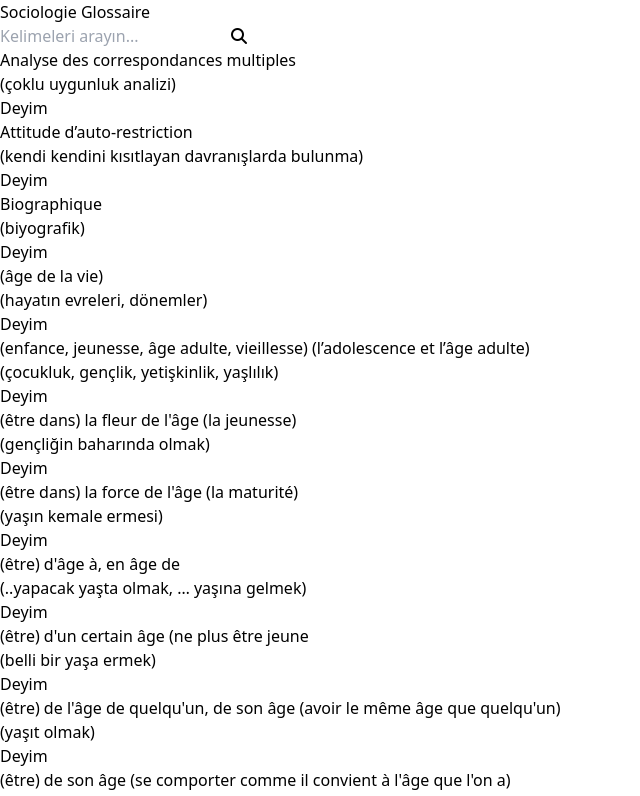
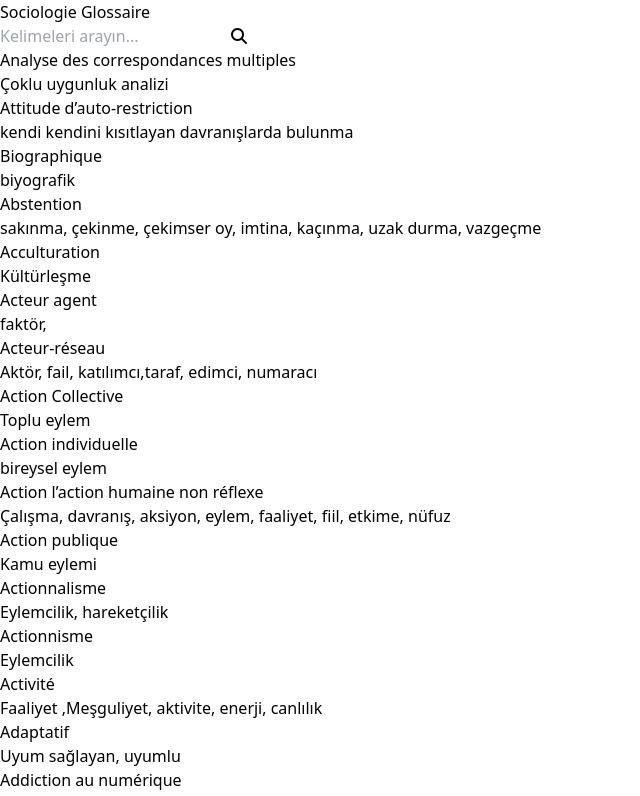
Before and after one commit to gulsucanli/sonhali, a React (Vite) app in the folder my-project/: page / in a window 1280 px wide. Shown: the top 796 px of the page, without its empty margins (0-640 px from the left). Built offline with nearby package versions, Linux system fonts and the light colour scheme.

Commit message:
modified:   my-project/public/data4.csv 	modified:   my-project/src/App.jsx

```diff
--- a/my-project/src/App.jsx
+++ b/my-project/src/App.jsx
@@ -1,10 +1,11 @@
-import React, { useState, useEffect } from 'react';
+import React, { useState, useEffect, useMemo } from 'react';
 import Papa from 'papaparse';
 
 const CsvData = () => {
   const [data, setData] = useState([]);
   const [searchTerm, setSearchTerm] = useState("");
   const [isLoading, setIsLoading] = useState(false);
+  const [error, setError] = useState(null);
 
   useEffect(() => {
       const fetchData = async () => {
@@ -19,13 +20,18 @@ const CsvData = () => {
               setData(parsedData.data);
           } catch (error) {
               console.error("Veri alınırken bir hata oluştu:", error);
+              setError(error);
           }
           setIsLoading(false);
       };
       fetchData();
   }, []);
 
-    const filteredData = data.filter((val) => {
+  const capitalizeFirstLetter = (string) => {
+    return string.charAt(0).toUpperCase() + string.slice(1);
+  }
+
+  const filteredData = useMemo(() => data.filter((val) => {
       if (searchTerm === "") {
           return val.Fransızca && val.Türkçe; // Boşsa hariç tut
       } else {
@@ -38,13 +44,7 @@ const CsvData = () => {
                   val.Türkçe.toLowerCase().includes(lowerSearchTerm))
           );
       }
-    }).sort((a, b) => a.Fransızca.localeCompare(b.Fransızca));
-
-    function toTitleCase(str) {
-        return str.replace(/\w\S*/g, function (txt) {
-            return txt.charAt(0).toUpperCase() + txt.substr(1).toLowerCase();
-        });
-    }
+  }).sort((a, b) => a.Fransızca.localeCompare(b.Fransızca)), [data, searchTerm]);
 
     return (
         <div className="flex flex-col min-h-screen text-center">
@@ -70,13 +70,14 @@ const CsvData = () => {
             <div className="container mx-auto grid gap-8 sm:grid-cols-2 lg:grid-cols-3 mt-5">
                 {isLoading ? (
                     <p className="text-center mt-5 mb-5 ms-3 me-4">Yükleniyor...</p>
+                ) : error ? (
+                    <p className="text-center mt-5 mb-5 ms-3 me-4">Bir hata oluştu: {error.message}</p>
                 ) : filteredData.length > 0 ? (
                     filteredData.map((val, key) => (
                         <div key={key} className="bg-white shadow-md rounded-lg p-6 flex flex-col justify-between">
                             <div className="">
-                                <h2 className="text-xl font-bold mb-2">{val.Fransızca}</h2>
-                                <p className="text-gray-600 text-lg">{val.Türkçe}</p>
-                                <div className="mt-4 border-t pt-4">Deyim</div>
+                                <h2 className="text-xl font-bold mb-2">{capitalizeFirstLetter(val.Fransızca)}</h2>
+                                <p className="text-gray-600 text-lg">{capitalizeFirstLetter(val.Türkçe)}</p>
                             </div>
                         </div>
                     ))
```
Also changed, not shown: my-project/public/data4.csv. Lines whose indentation alone changed are shown as unchanged.
